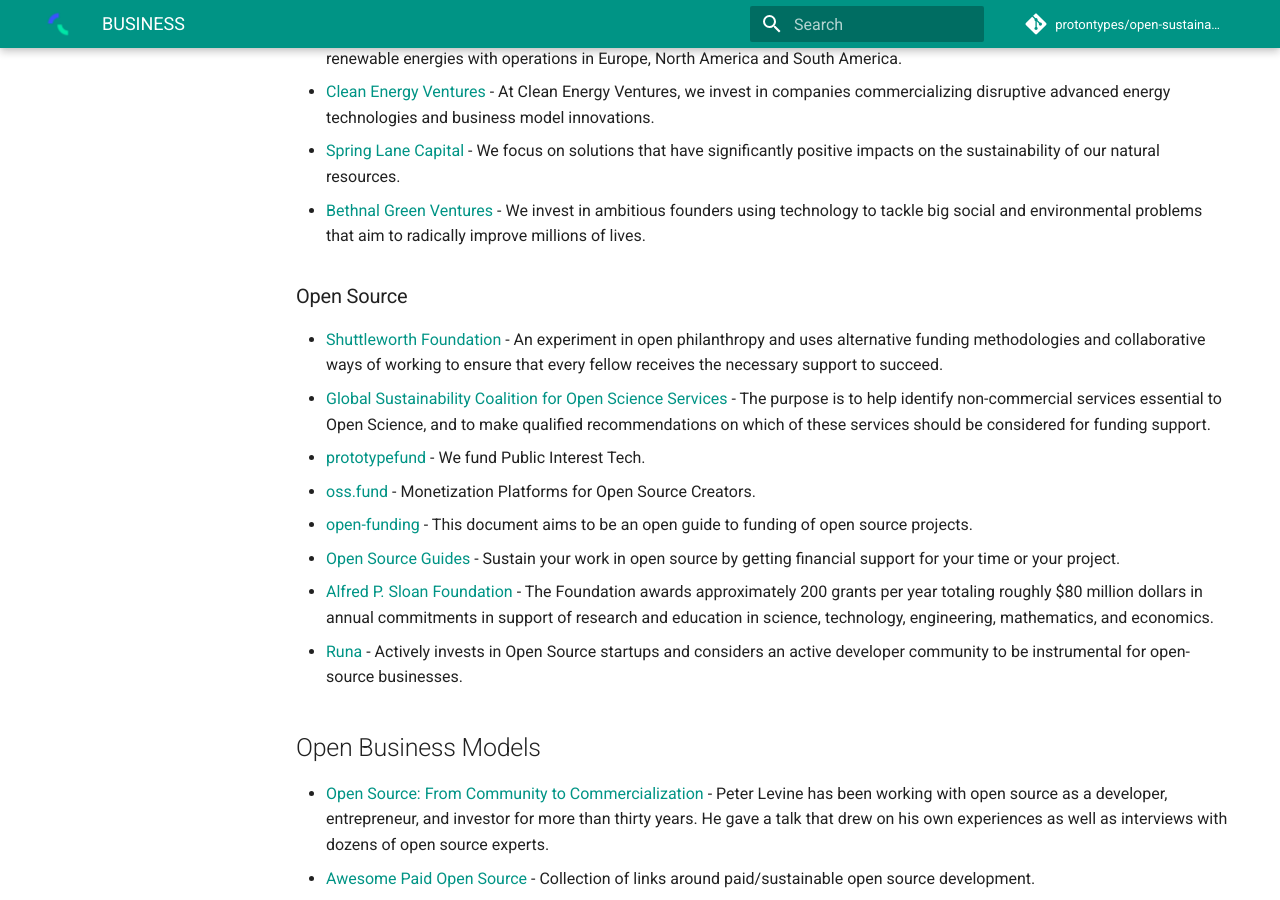
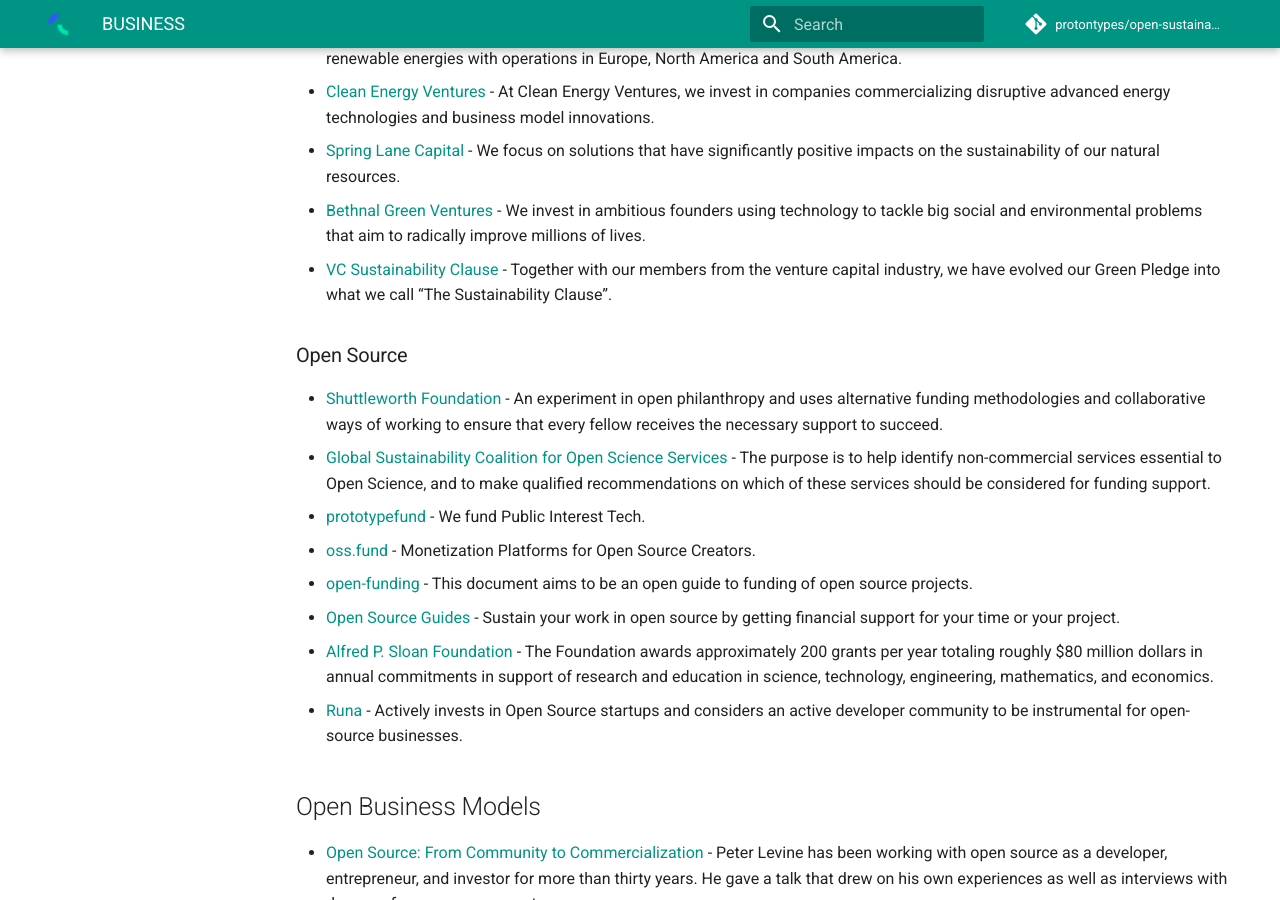
Before and after one commit to protontypes/open-sustainable-technology, an MkDocs documentation site: the page built from docs/BUSINESS.md, in a window 1280 px wide and 900 px high, scrolled down 3438 px. Built offline with MkDocs 1.6.1 and Material for MkDocs 9.7.7, drawn with Linux system fonts in a browser that asks for light colours; comment, search, counter and statistics services are not loaded.

Commit message:
Update BUSINESS.md

```diff
--- a/docs/BUSINESS.md
+++ b/docs/BUSINESS.md
@@ -69,6 +69,7 @@
 * [Clean Energy Ventures](https://cleanenergyventures.com/) - At Clean Energy Ventures, we invest in companies commercializing disruptive advanced energy technologies and business model innovations.
 * [Spring Lane Capital](https://www.springlanecapital.com/) - We focus on solutions that have significantly positive impacts on the sustainability of our natural resources.
 * [Bethnal Green Ventures](https://bethnalgreenventures.com/) - We invest in ambitious founders using technology to tackle big social and environmental problems that aim to radically improve millions of lives.
+* [VC Sustainability Clause](https://lfca.earth/sustainability-clause) - Together with our members from the venture capital industry, we have evolved our Green Pledge into what we call  “The Sustainability Clause”.
 
 
 ### Open Source
```
